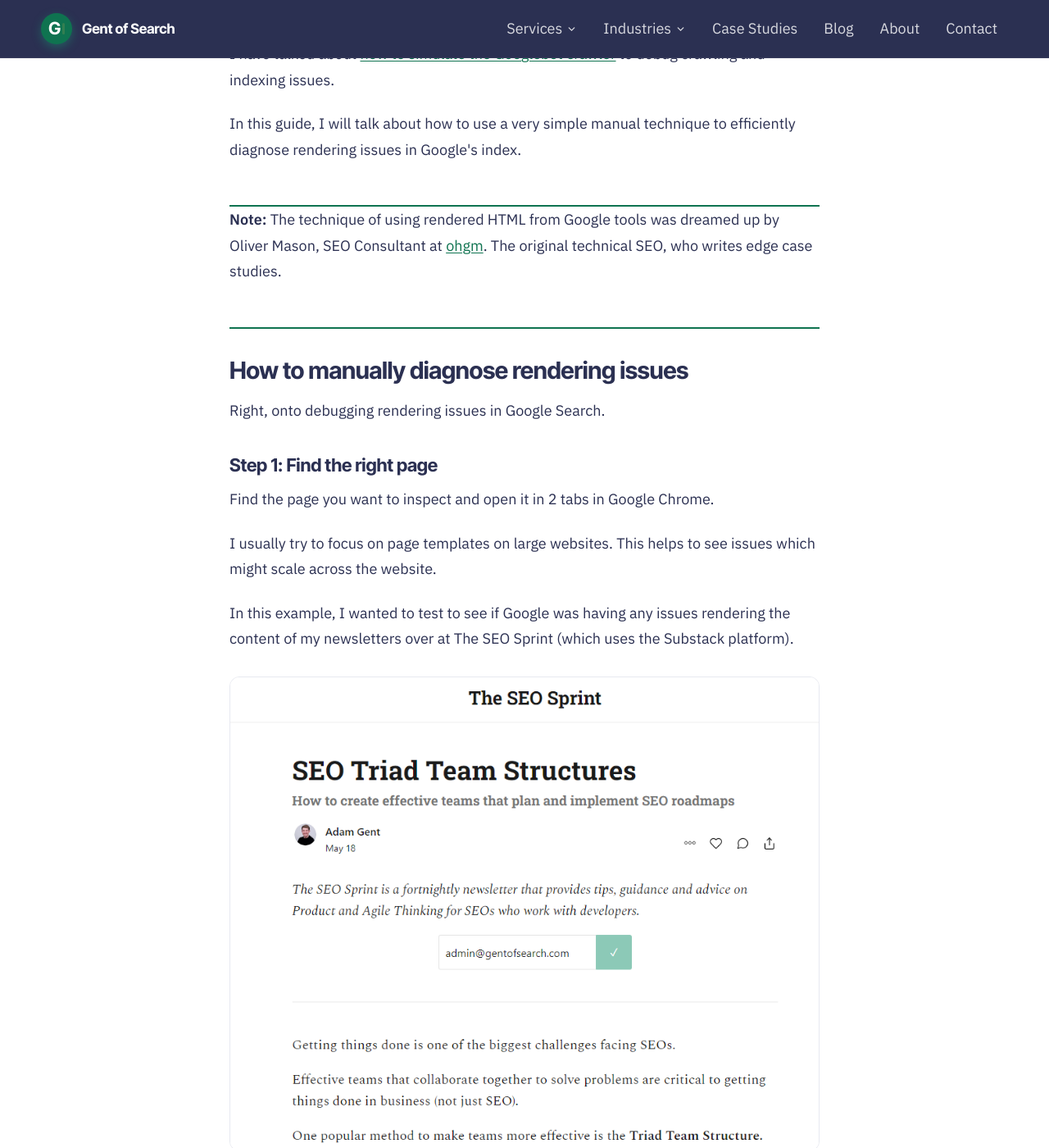
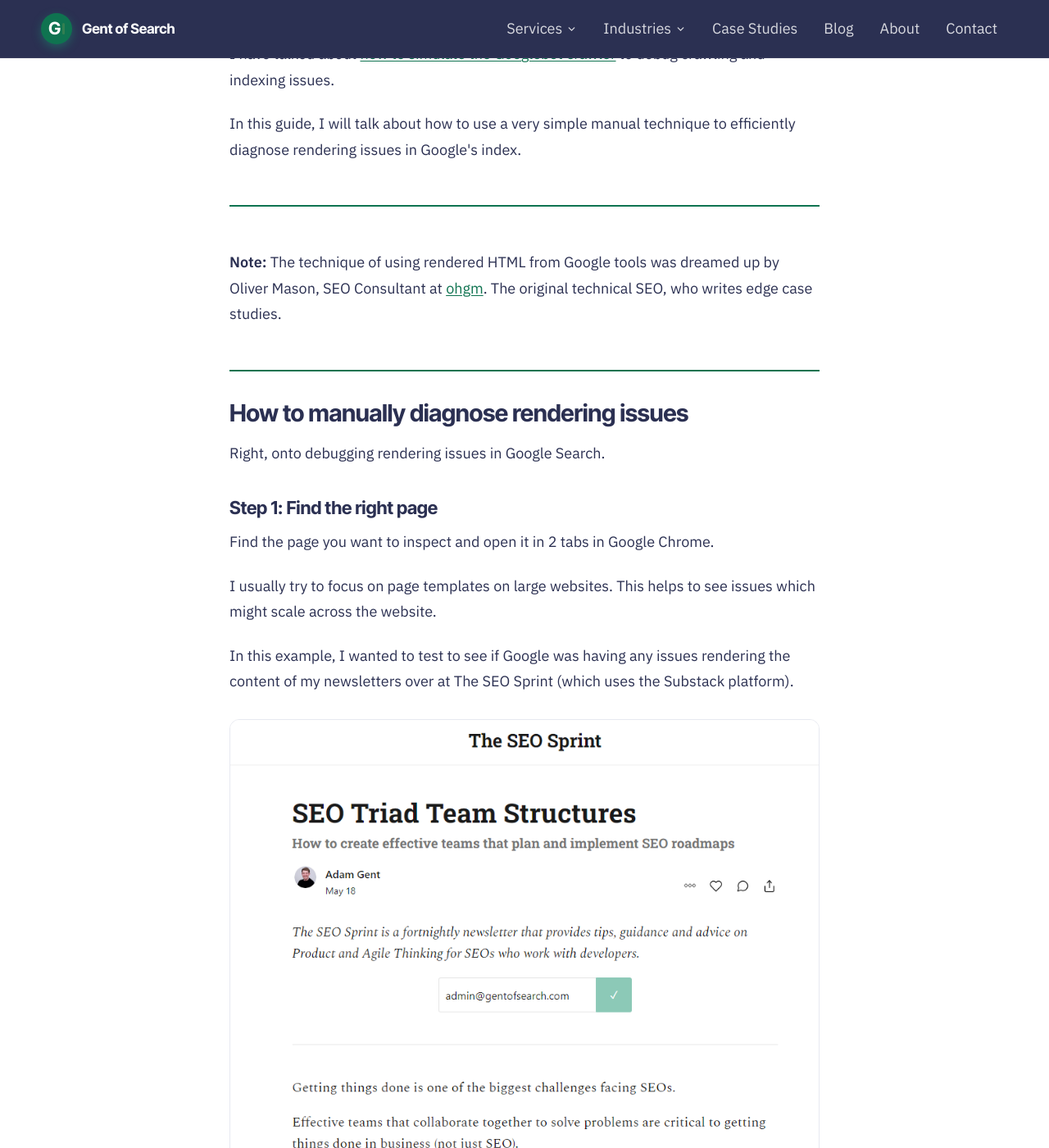
Before and after one commit to Gent-of-Search/gentofsearch.com, a Jekyll site: the page built from _posts/2022-05-26-how-to-debug-javascript-seo-issues-in-chrome.md, in a window 1280 px wide and 1400 px high, scrolled down 294 px. Shown: the whole window at 82% size. Built offline with Jekyll 4.4.1, drawn with Linux system fonts in a browser that asks for light colours.

Commit message:
Blog posts: equal space above and below a paragraph between dividers
Co-Authored-By: Claude Opus 5.5 <noreply@anthropic.com>

```diff
--- a/assets/css/site.css
+++ b/assets/css/site.css
@@ -136,6 +136,7 @@ img { max-width: 100%; }
 .article figure.dark img { border:0; border-radius:6px; }
 .article hr { border: 0; height: 2px; background: #0F7350; margin: 52px 0 0; }
 .article hr + h2 { margin-top: 34px; }
+.article hr + p { margin-top: 52px; }
 .article figcaption { margin-top:10px; text-align:center; font-family:'JetBrains Mono',monospace; font-size:12px; color:#8489A2; }
 .article figure.dark figcaption { color:rgba(255,255,255,0.55); }
 .cs-card { transition:transform .2s ease, box-shadow .2s ease; }
```
